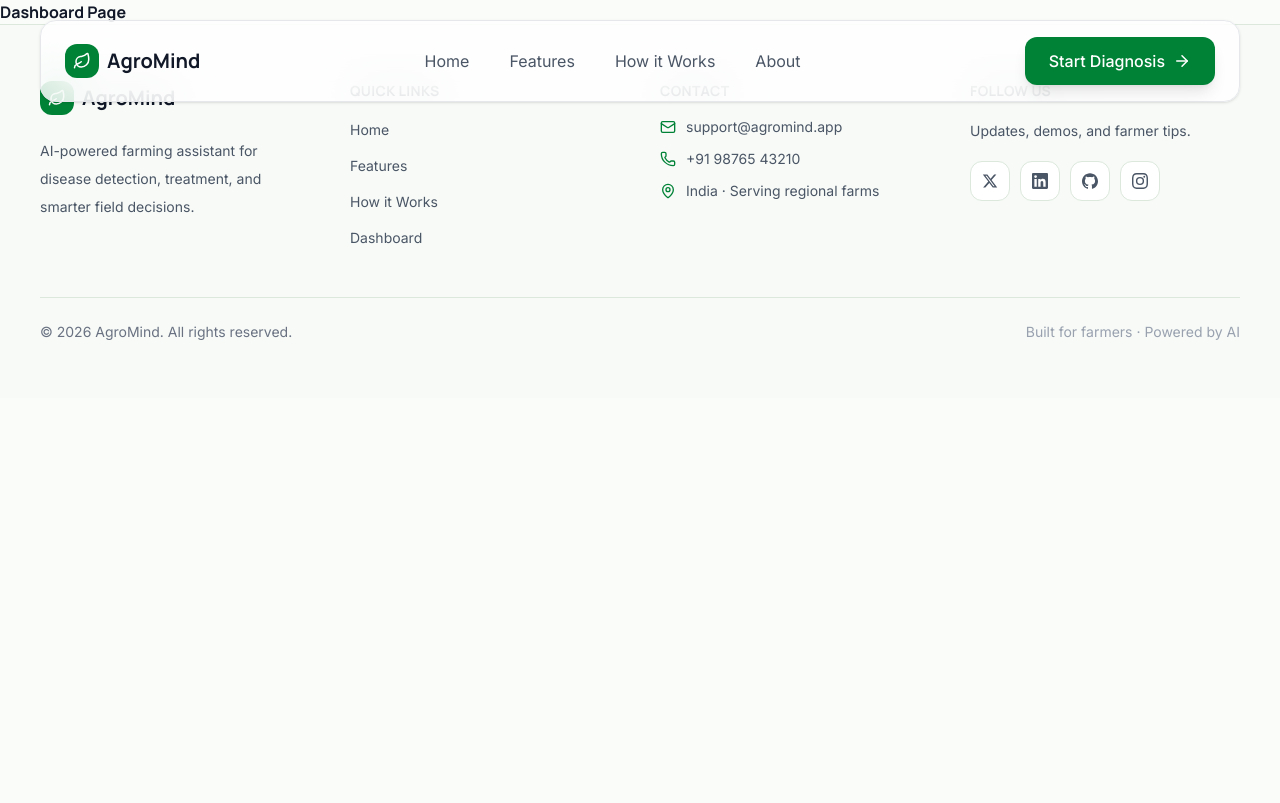
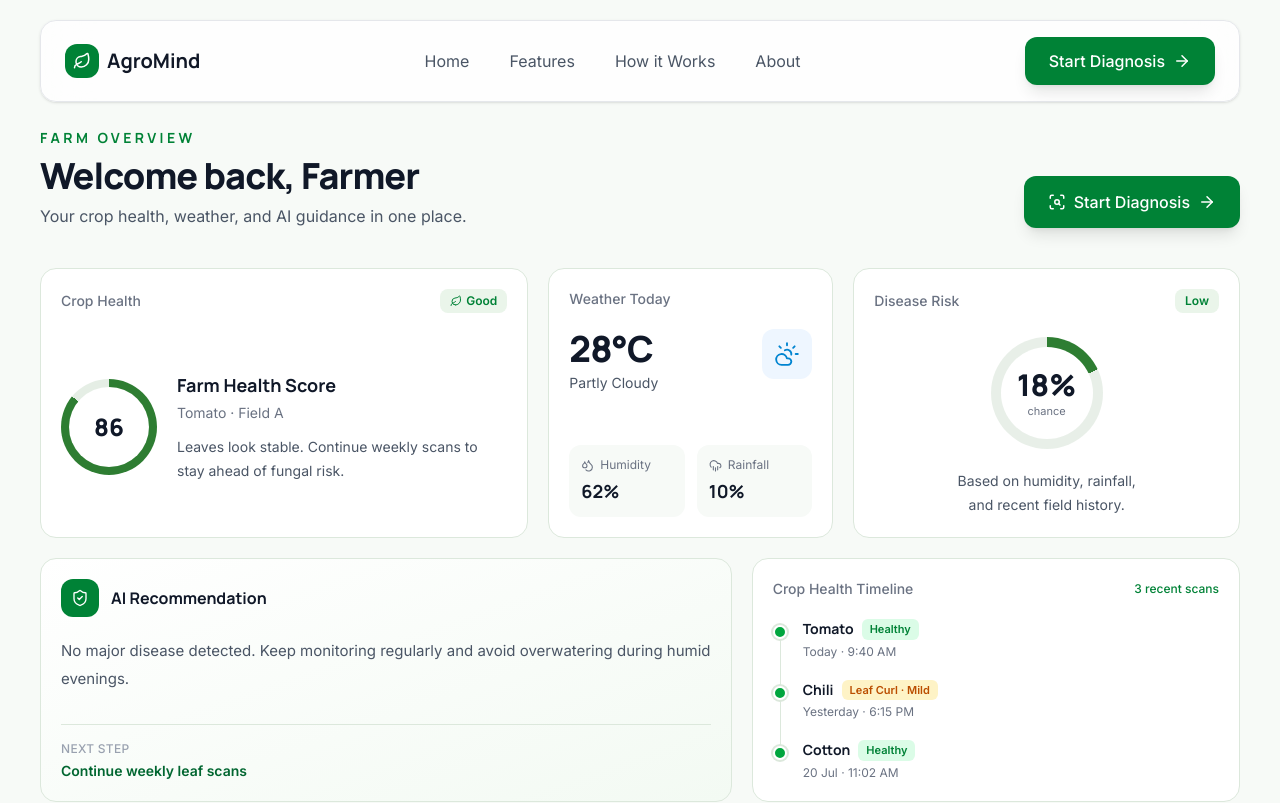
Before and after one commit to misbahmansoori/AgroMind, a React (Vite) app in the folder client/: page /dashboard in a window 1280 px wide. Shown: the top 803 px of the page. Built offline with nearby package versions, Linux system fonts and the light colour scheme.

Commit message:
Dashboard ui design landing page design done

```diff
--- a/client/src/pages/Dashboard/index.jsx
+++ b/client/src/pages/Dashboard/index.jsx
@@ -1,7 +1,60 @@
-import React from 'react';
+import { Link } from "react-router-dom";
+import { ArrowRight, ScanSearch } from "lucide-react";
 
-function Dashboard() {
-    return ( <h1>Dashboard Page</h1> );
-}
+import Container from "../../components/common/Container";
+import Button from "../../components/common/Button";
+import HealthCard from "../../components/HealthCard";
+import WeatherCard from "../../components/WeatherCard";
+import PredictionCard from "../../components/PredictionCard";
+import ReportCard from "../../components/ReportCard";
+import TimelineCard from "../../components/TimelineCard";
+
+const Dashboard = () => {
+  return (
+    <section className="min-h-screen bg-[#f7faf7] pb-16 pt-32">
+      <Container>
+        <div className="flex flex-col gap-6 sm:flex-row sm:items-end sm:justify-between">
+          <div>
+            <p className="font-[Manrope] text-sm font-semibold uppercase tracking-[0.24em] text-green-700">
+              Farm Overview
+            </p>
+            <h1 className="mt-2 font-[Manrope] text-3xl font-extrabold tracking-tight text-gray-900 sm:text-4xl">
+              Welcome back, Farmer
+            </h1>
+            <p className="mt-2 text-gray-600">
+              Your crop health, weather, and AI guidance in one place.
+            </p>
+          </div>
+
+          <Link to="/auth">
+            <Button className="inline-flex items-center gap-2 px-6 py-3.5">
+              <ScanSearch size={18} />
+              Start Diagnosis
+              <ArrowRight size={18} />
+            </Button>
+          </Link>
+        </div>
+
+        <div className="mt-10 grid gap-5 lg:grid-cols-12">
+          <div className="lg:col-span-5">
+            <HealthCard />
+          </div>
+          <div className="lg:col-span-3">
+            <WeatherCard />
+          </div>
+          <div className="lg:col-span-4">
+            <PredictionCard />
+          </div>
+          <div className="lg:col-span-7">
+            <ReportCard />
+          </div>
+          <div className="lg:col-span-5">
+            <TimelineCard />
+          </div>
+        </div>
+      </Container>
+    </section>
+  );
+};
 
 export default Dashboard;
```
Also changed, not shown: 1 other file (tests, documents, lock files or other folders).
